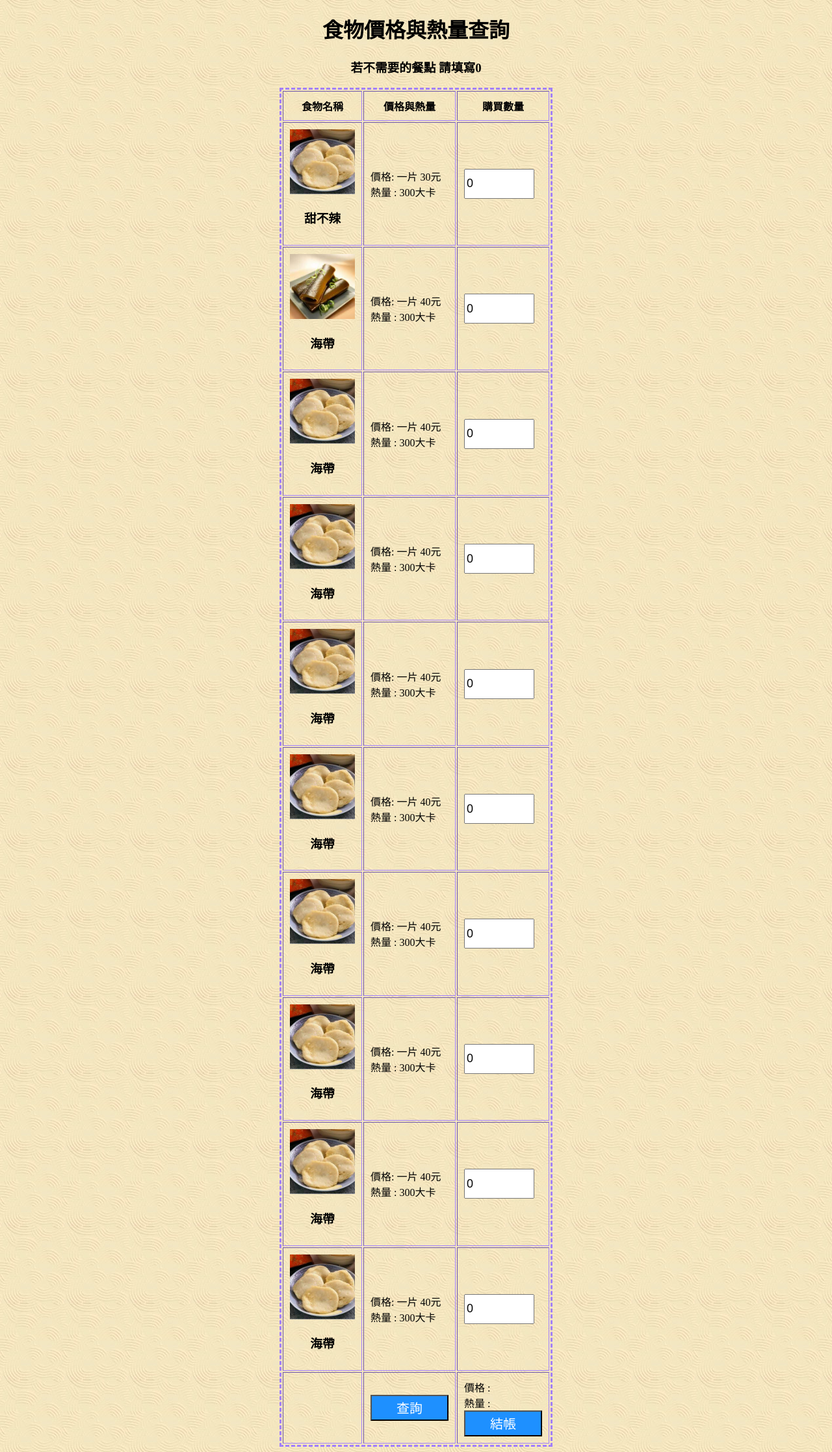
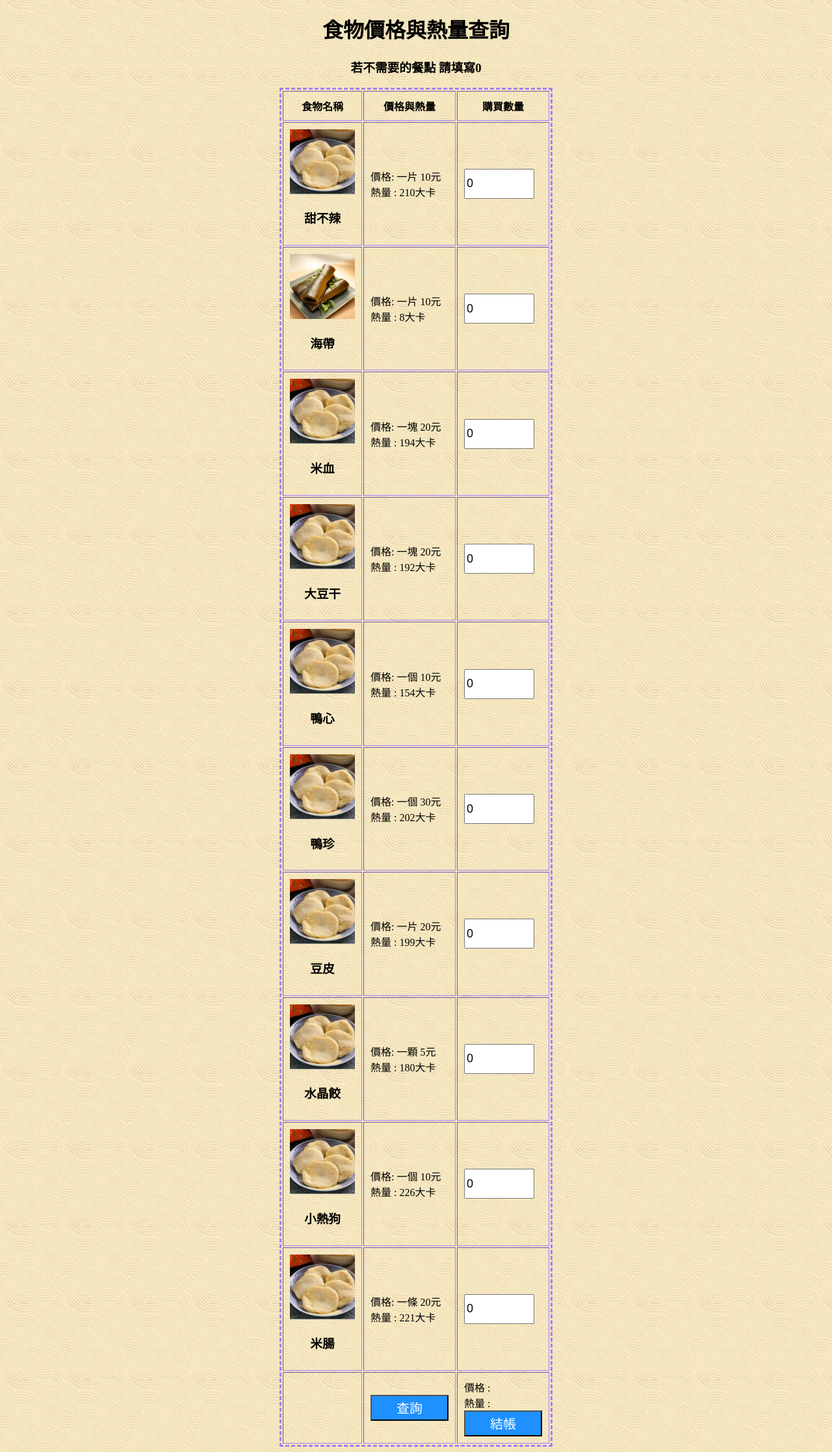
Before and after one commit to jimmyhsun/flask-line-bot, a Flask app: page /shoppingcar in a window 1280 px wide. Shown: the whole page at 65% size. Run offline with Flask 2, Linux system fonts and the light colour scheme; some libraries are stand-ins or nearby versions.

Commit message:
Add files via upload

```diff
--- a/templates/try.html
+++ b/templates/try.html
@@ -36,52 +36,52 @@
                     </tr>
                     <tr>
                         <td><img src="https://student04.herokuapp.com/static/one.jpg" width="100" height="100"> <br> <h3 align='center'>甜不辣</h3> </td>
-                        <td>價格: 一片 30元 <br> 熱量 : 300大卡 </td>
+                        <td>價格: 一片 10元 <br> 熱量 : 210大卡 </td>
                         <td><input value="0" required id="c" type="text" style="width: 100px ;height: 40px; font-size:18px " name="c"></td>
                     </tr>
                     <tr>
                         <td><img src="https://student04.herokuapp.com/static/two.jpg" width="100" height="100"> <br> <h3 align='center'>海帶</h3> </td>
-                        <td>價格: 一片 40元 <br> 熱量 : 300大卡 </td>
+                        <td>價格: 一片 10元 <br> 熱量 : 8大卡 </td>
                         <td><input value="0" required id="d" type="text" style="width: 100px ;height: 40px; font-size:18px" name="d"></td>
                     </tr>
                     <tr>
-                        <td><img src="https://student04.herokuapp.com/static/one.jpg" width="100" height="100"> <br> <h3 align='center'>海帶</h3> </td>
-                        <td>價格: 一片 40元 <br> 熱量 : 300大卡 </td>
+                        <td><img src="https://student04.herokuapp.com/static/one.jpg" width="100" height="100"> <br> <h3 align='center'>米血</h3> </td>
+                        <td>價格: 一塊 20元 <br> 熱量 : 194大卡 </td>
                         <td><input value="0" required id="e" type="text" style="width: 100px ;height: 40px; font-size:18px" name="e"></td>
                     </tr>
                     <tr>
-                        <td><img src="https://student04.herokuapp.com/static/one.jpg" width="100" height="100"> <br> <h3 align='center'>海帶</h3> </td>
-                        <td>價格: 一片 40元 <br> 熱量 : 300大卡 </td>
+                        <td><img src="https://student04.herokuapp.com/static/one.jpg" width="100" height="100"> <br> <h3 align='center'>大豆干</h3> </td>
+                        <td>價格: 一塊 20元 <br> 熱量 : 192大卡 </td>
                         <td><input value="0" required id="f" type="text" style="width: 100px ;height: 40px; font-size:18px" name="f"></td>
                     </tr>
                     <tr>
-                        <td><img src="https://student04.herokuapp.com/static/one.jpg" width="100" height="100"> <br> <h3 align='center'>海帶</h3> </td>
-                        <td>價格: 一片 40元 <br> 熱量 : 300大卡 </td>
+                        <td><img src="https://student04.herokuapp.com/static/one.jpg" width="100" height="100"> <br> <h3 align='center'>鴨心</h3> </td>
+                        <td>價格: 一個 10元 <br> 熱量 : 154大卡 </td>
                         <td><input value="0" required id="g" type="text" style="width: 100px ;height: 40px; font-size:18px" name="g"></td>
                     </tr>
                     <tr>
-                        <td><img src="https://student04.herokuapp.com/static/one.jpg" width="100" height="100"> <br> <h3 align='center'>海帶</h3> </td>
-                        <td>價格: 一片 40元 <br> 熱量 : 300大卡 </td>
+                        <td><img src="https://student04.herokuapp.com/static/one.jpg" width="100" height="100"> <br> <h3 align='center'>鴨珍</h3> </td>
+                        <td>價格: 一個 30元 <br> 熱量 : 202大卡 </td>
                         <td><input value="0" required id="h" type="text" style="width: 100px ;height: 40px; font-size:18px" name="h"></td>
                     </tr>
                     <tr>
-                        <td><img src="https://student04.herokuapp.com/static/one.jpg" width="100" height="100"> <br> <h3 align='center'>海帶</h3> </td>
-                        <td>價格: 一片 40元 <br> 熱量 : 300大卡 </td>
+                        <td><img src="https://student04.herokuapp.com/static/one.jpg" width="100" height="100"> <br> <h3 align='center'>豆皮</h3> </td>
+                        <td>價格: 一片 20元 <br> 熱量 : 199大卡 </td>
                         <td><input value="0" required id="i" type="text" style="width: 100px ;height: 40px; font-size:18px" name="i"></td>
                     </tr>
                     <tr>
-                        <td><img src="https://student04.herokuapp.com/static/one.jpg" width="100" height="100"> <br> <h3 align='center'>海帶</h3> </td>
-                        <td>價格: 一片 40元 <br> 熱量 : 300大卡 </td>
+                        <td><img src="https://student04.herokuapp.com/static/one.jpg" width="100" height="100"> <br> <h3 align='center'>水晶餃</h3> </td>
+                        <td>價格: 一顆 5元 <br> 熱量 : 180大卡 </td>
                         <td><input value="0" required id="j" type="text" style="width: 100px ;height: 40px; font-size:18px" name="j"></td>
                     </tr>
                     <tr>
-                        <td><img src="https://student04.herokuapp.com/static/one.jpg" width="100" height="100"> <br> <h3 align='center'>海帶</h3> </td>
-                        <td>價格: 一片 40元 <br> 熱量 : 300大卡 </td>
+                        <td><img src="https://student04.herokuapp.com/static/one.jpg" width="100" height="100"> <br> <h3 align='center'>小熱狗</h3> </td>
+                        <td>價格: 一個 10元 <br> 熱量 : 226大卡 </td>
                         <td><input value="0" required id="k" type="text" style="width: 100px ;height: 40px; font-size:18px" name="k"></td>
                     </tr>
                     <tr>
-                        <td><img src="https://student04.herokuapp.com/static/one.jpg" width="100" height="100"> <br> <h3 align='center'>海帶</h3> </td>
-                        <td>價格: 一片 40元 <br> 熱量 : 300大卡 </td>
+                        <td><img src="https://student04.herokuapp.com/static/one.jpg" width="100" height="100"> <br> <h3 align='center'>米腸</h3> </td>
+                        <td>價格: 一條 20元 <br> 熱量 : 221大卡 </td>
                         <td><input value="0" required id="l" type="text" style="width: 100px ;height: 40px; font-size:18px" name="l"></td>
                     </tr>
                     <tr>
```
Also changed, not shown: templates/model.js (+7 -7 lines).
